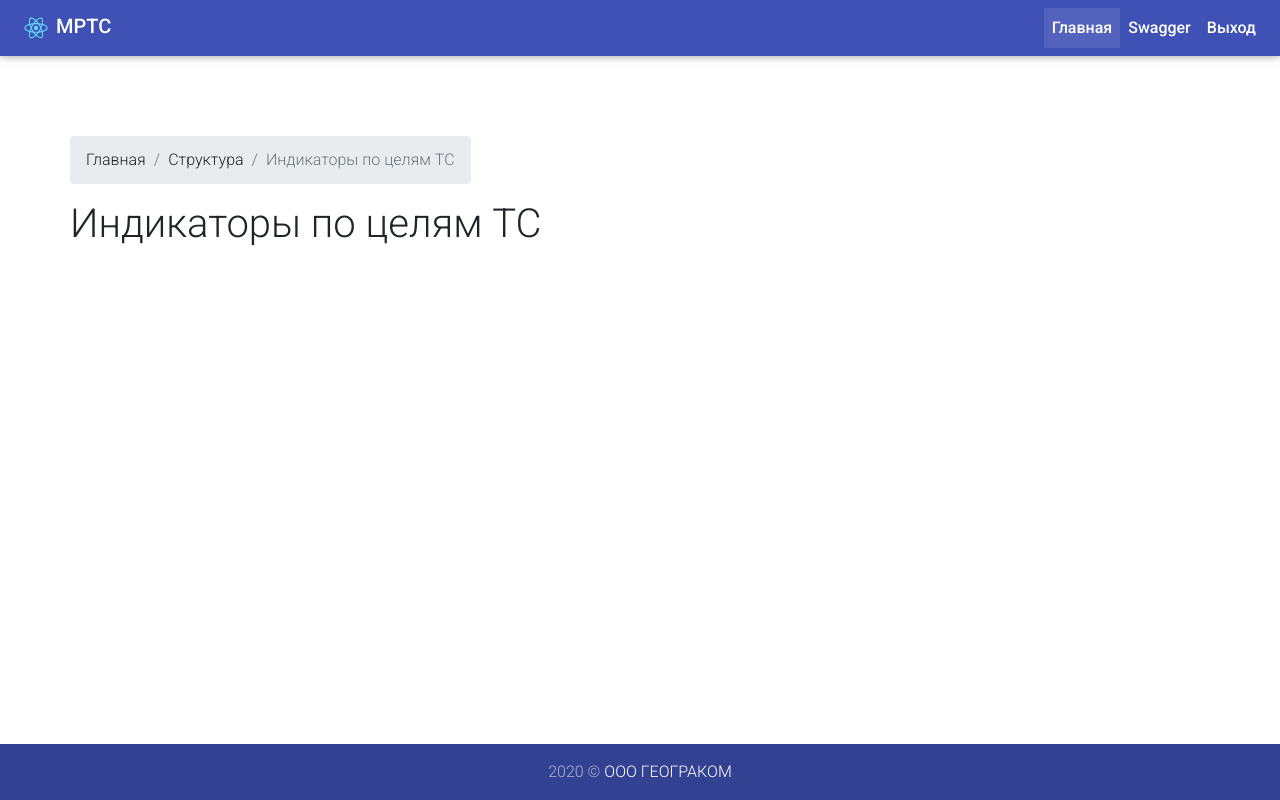
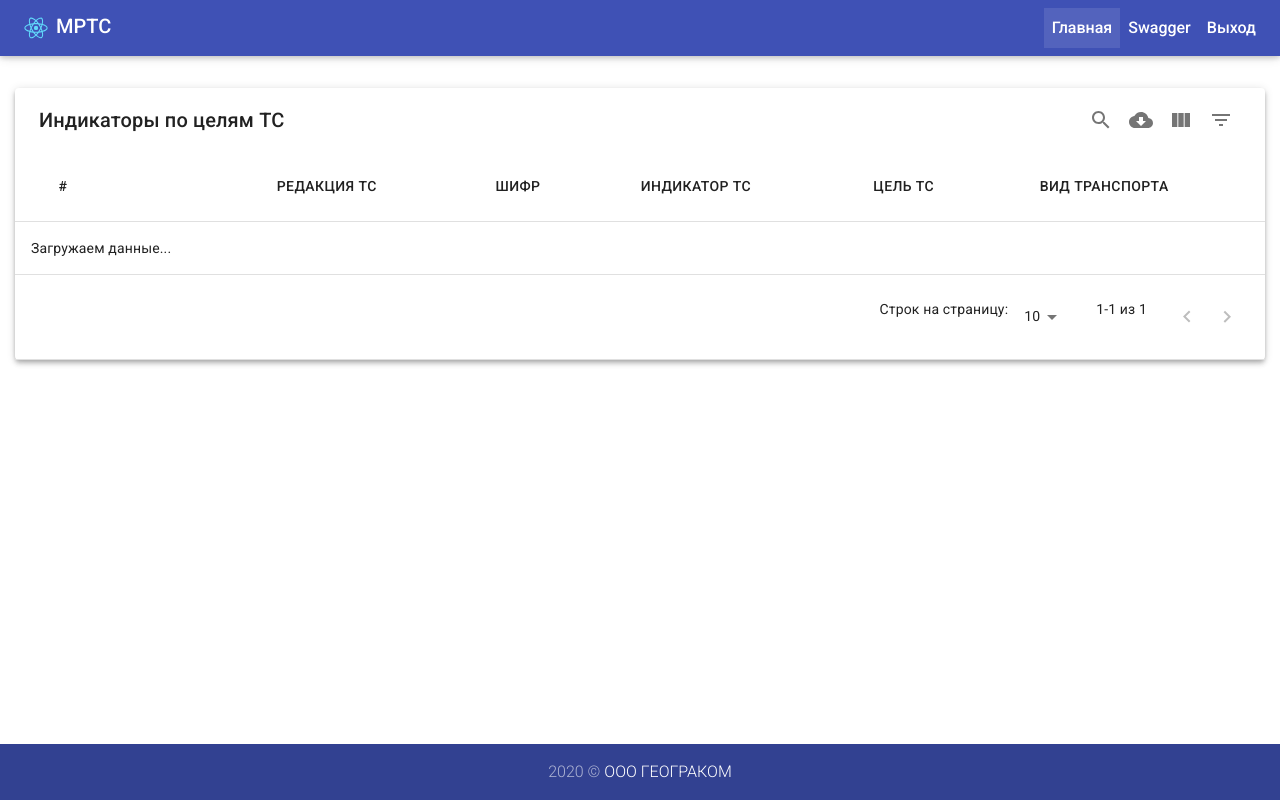
Before and after one commit to zant87/mrts-frontend-prod, a React app: page /admin/structure/indicators in a window 1280 px wide. Built offline with nearby package versions, Linux system fonts and the light colour scheme; no server answers; sample sign-in values are in the browser's storage.

Commit message:
Закрыл задачи MRTS-278, MRTS-445, MRTS-279, MRTS-354

```diff
--- a/src/Admin/Structure/Goals.jsx
+++ b/src/Admin/Structure/Goals.jsx
@@ -1,21 +1,106 @@
 import React from 'react';
-import {MDBBreadcrumb, MDBBreadcrumbItem, MDBContainer, MDBRow} from "mdbreact";
+import {MDBBreadcrumb, MDBBreadcrumbItem, MDBCol, MDBContainer, MDBRow} from "mdbreact";
+import MUIDataTable from "mui-datatables";
+import axios from 'axios';
 
-const AdminGoalsPage = () => {
-    return (
-        <MDBContainer>
-            <MDBRow className='mt-5'>
-                <MDBBreadcrumb>
-                    <MDBBreadcrumbItem>Главная</MDBBreadcrumbItem>
-                    <MDBBreadcrumbItem>Структура</MDBBreadcrumbItem>
-                    <MDBBreadcrumbItem active>Дерево целей и задач</MDBBreadcrumbItem>
-                </MDBBreadcrumb>
-            </MDBRow>
-            <MDBRow>
-                <h1>Дерево целей и задач</h1>
-            </MDBRow>
-        </MDBContainer>
-    );
+export default class AdminGoalsPage extends React.Component {
+
+    state = {
+        page: 0,
+        count: 1,
+        data: [["Загружаем данные..."]],
+        isLoading: false
+    };
+
+    componentDidMount() {
+        this.getData();
+    };
+
+    getData = () => {
+        axios.get(`/api/views/z-2-s`)
+            .then(res => {
+                const data= res.data;
+                this.setState({ data});
+            })
+    };
+
+
+
+    render() {
+
+        const columns = [
+            { name: 'id', label: '#', options:
+                    {
+                        filter: false
+                    }
+            },
+            { name: 'transportStrategyCode', label: 'Код ТС', options:
+                    {
+                        display: 'excluded',
+                        filter: false,
+                    },
+            },
+            { name: 'transportStrategyName', label: 'Редакция ТС'},
+            { name: 'goalName', label: 'Цель ТС'},
+            { name: 'taskName', label: 'Задача ТС'}
+        ];
+
+        const { data, page, count, isLoading } = this.state;
+
+        const options = {
+            textLabels: {
+                body: {
+                    noMatch: "Ничего не найдено",
+                    toolTip: "Сортировка",
+                    columnHeaderTooltip: column => `Сортировка для ${column.label}`
+                },
+                pagination: {
+                    next: "Следующая страница",
+                    previous: "Предыдущая страница",
+                    rowsPerPage: "Строк на страницу:",
+                    displayRows: "из",
+                },
+                toolbar: {
+                    search: "Поиск",
+                    downloadCsv: "Скачать CSV",
+                    print: "Печать",
+                    viewColumns: "Столбцы",
+                    filterTable: "Фильтры",
+                },
+                filter: {
+                    all: "Все",
+                    title: "Фильтры",
+                    reset: "Сброс",
+                },
+                viewColumns: {
+                    title: "Показать столбцы",
+                    titleAria: "Показать/Спрятать столбцы",
+                },
+                selectedRows: {
+                    text: "строк выбрано",
+                    delete: "Удалить",
+                    deleteAria: "Удалить выбранную(ые) строки",
+                },
+            },
+            sortFilterList: false,
+            print: false,
+            selectableRowsOnClick: true,
+            selectableRows: 'none',
+        };
+
+        return (
+            <MDBContainer fluid>
+                <MDBRow center>
+                    <MDBCol md={'12'} className='mb-5 mx-auto'>
+                        <MUIDataTable
+                            title={"Дерево целей и задач"}
+                            data={data}
+                            columns={columns}
+                            options={options}
+                        />
+                    </MDBCol>
+                </MDBRow>
+            </MDBContainer>
+        )
+    }
 };
-
-export default AdminGoalsPage;
--- a/src/Admin/Structure/Indicators.jsx
+++ b/src/Admin/Structure/Indicators.jsx
@@ -1,21 +1,108 @@
 import React from 'react';
 import {MDBBreadcrumb, MDBBreadcrumbItem, MDBCol, MDBContainer, MDBRow} from "mdbreact";
+import MUIDataTable from "mui-datatables";
+import axios from 'axios';
 
-const AdminIndicatorsPage = () => {
-    return (
-        <MDBContainer>
-            <MDBRow className='mt-5'>
-                <MDBBreadcrumb>
-                    <MDBBreadcrumbItem>Главная</MDBBreadcrumbItem>
-                    <MDBBreadcrumbItem>Структура</MDBBreadcrumbItem>
-                    <MDBBreadcrumbItem active>Индикаторы по целям ТС</MDBBreadcrumbItem>
-                </MDBBreadcrumb>
-            </MDBRow>
-            <MDBRow>
-                <h1>Индикаторы по целям ТС</h1>
-            </MDBRow>
-        </MDBContainer>
-    );
+export default class AdminIndicatorsPage extends React.Component {
+
+    state = {
+        page: 0,
+        count: 1,
+        data: [["Загружаем данные..."]],
+        isLoading: false
+    };
+
+    componentDidMount() {
+        this.getData();
+    };
+
+    getData = () => {
+        axios.get(`/api/views/z-1-s`)
+            .then(res => {
+                const data= res.data;
+                this.setState({ data});
+            })
+    };
+
+
+
+    render() {
+
+        const columns = [
+            { name: 'id', label: '#', options:
+                    {
+                        filter: false
+                    }
+            },
+            { name: 'transportStrategyCode', label: 'Код ТС', options:
+                    {
+                        display: 'excluded',
+                        filter: false,
+                    },
+            },
+            { name: 'transportStrategyName', label: 'Редакция ТС'},
+            { name: 'indicatorCode', label: 'Шифр'},
+            { name: 'indicatorName', label: 'Индикатор ТС'},
+            { name: 'goalName', label: 'Цель ТС'},
+            { name: 'transportTypeName', label: 'Вид транспорта'}
+        ];
+
+        const { data, page, count, isLoading } = this.state;
+
+        const options = {
+            textLabels: {
+                body: {
+                    noMatch: "Ничего не найдено",
+                    toolTip: "Сортировка",
+                    columnHeaderTooltip: column => `Сортировка для ${column.label}`
+                },
+                pagination: {
+                    next: "Следующая страница",
+                    previous: "Предыдущая страница",
+                    rowsPerPage: "Строк на страницу:",
+                    displayRows: "из",
+                },
+                toolbar: {
+                    search: "Поиск",
+                    downloadCsv: "Скачать CSV",
+                    print: "Печать",
+                    viewColumns: "Столбцы",
+                    filterTable: "Фильтры",
+                },
+                filter: {
+                    all: "Все",
+                    title: "Фильтры",
+                    reset: "Сброс",
+                },
+                viewColumns: {
+                    title: "Показать столбцы",
+                    titleAria: "Показать/Спрятать столбцы",
+                },
+                selectedRows: {
+                    text: "строк выбрано",
+                    delete: "Удалить",
+                    deleteAria: "Удалить выбранную(ые) строки",
+                },
+            },
+            sortFilterList: false,
+            print: false,
+            selectableRowsOnClick: true,
+            selectableRows: 'none',
+        };
+
+        return (
+            <MDBContainer fluid>
+                <MDBRow center>
+                    <MDBCol md={'12'} className='mb-5 mx-auto'>
+                        <MUIDataTable
+                            title={"Индикаторы по целям ТС"}
+                            data={data}
+                            columns={columns}
+                            options={options}
+                        />
+                    </MDBCol>
+                </MDBRow>
+            </MDBContainer>
+        )
+    }
 };
-
-export default AdminIndicatorsPage;
```
